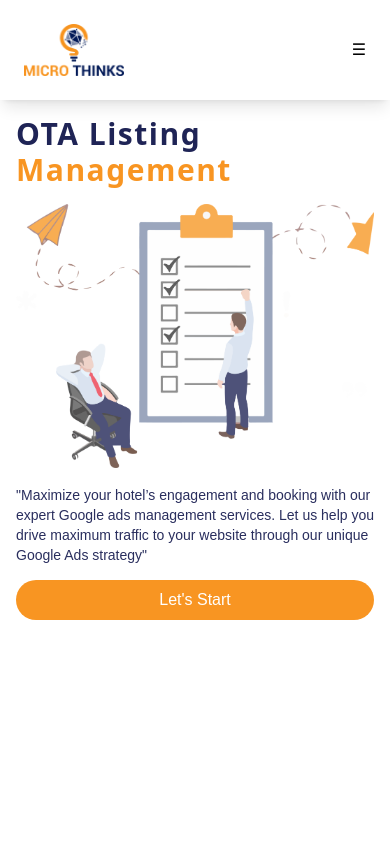
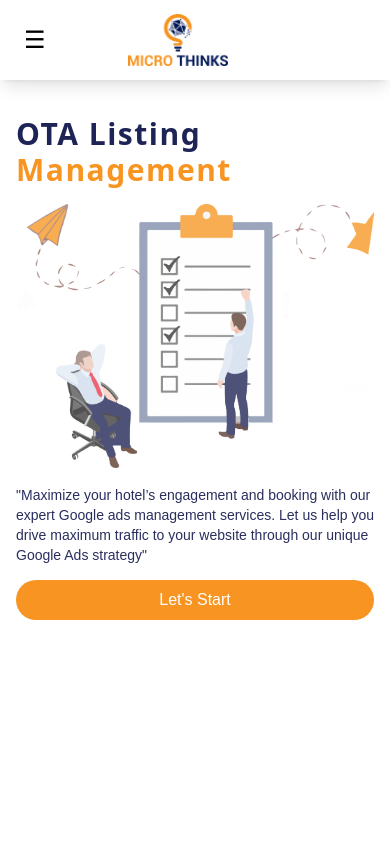
Before and after one commit to Micro-Thinks/micro-thinks, a Next.js app: page / in a window 390 px wide. Shown: the top 844 px of the page. Built offline with nearby package versions, Linux system fonts and the light colour scheme; a web font is replaced by a local one.

Commit message:
Fixed the navbar for both mobile and desktop

```diff
--- a/app/Hero/MobileView.jsx
+++ b/app/Hero/MobileView.jsx
@@ -78,7 +78,7 @@ const MobileView = () => {
         id="home"
         className="relative block lg:hidden h-screen overflow-hidden"
       >
-        <div className="absolute inset-0 p-4 lg:p-8">
+        <div className="absolute inset-0 p-4">
           <AnimatePresence>
             {slides.map(
               (slide, index) =>
--- a/app/Navbar/page.jsx
+++ b/app/Navbar/page.jsx
@@ -25,8 +25,25 @@ const Navbar = () => {
 
   return (
     <div className="fixed top-0 w-full bg-white z-50 flex items-center p-6 justify-between  border-b-[2] border-b-gray-600 shadow-lg">
+      {/* Toggle Button (Top Left) */}
+      <div className="md:hidden">
+        <button onClick={toggleSidebar} className="text-2xl">
+          ☰
+        </button>
+      </div>
       {/* Logo Section */}
-      <div className="logo cursor-pointer">
+      {/*Logo for dsektop  */}
+      <div className="logo cursor-pointer hidden md:block">
+        <Image
+          onClick={() => scrollToSection("home")}
+          src="/images/microthinks-logo.webp"
+          alt="microthinks-logo"
+          width={100}
+          height={100}
+        />
+      </div>
+      {/* Logo for mobile */}
+      <div className="logo cursor-pointer block lg:hidden absolute left-32">
         <Image
           onClick={() => scrollToSection("home")}
           src="/images/microthinks-logo.webp"
@@ -53,10 +70,6 @@ const Navbar = () => {
         <button onClick={() => scrollToSection("contact")}>Get Started</button>
       </div>
 
-      <div className="md:hidden">
-        <button onClick={toggleSidebar}>☰</button>
-      </div>
-
       {isSidebarOpen && (
         <Sidebar
           navbar={navbar}
```
